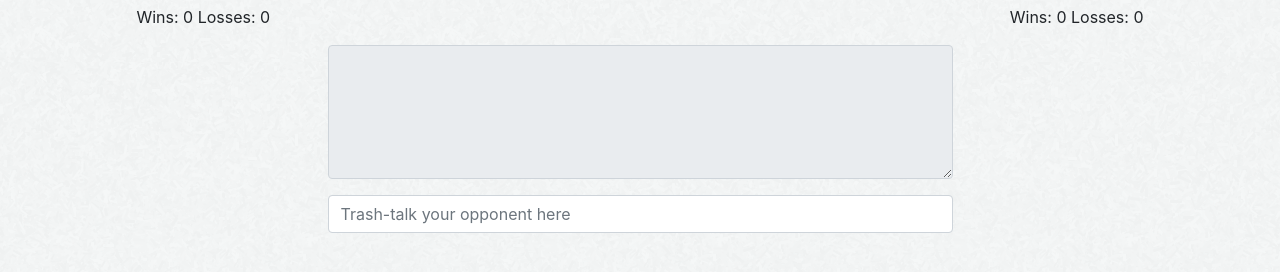
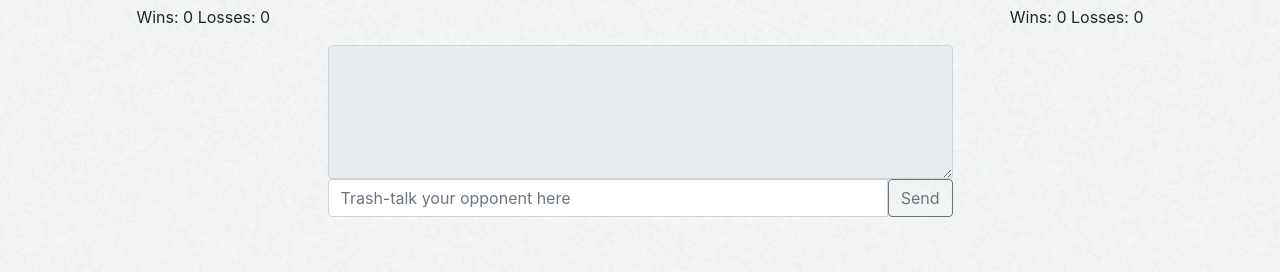
Before and after one commit to computeruser88/RPS-Multiplayer, a plain HTML site: page index.html in a window 1280 px wide. Shown: the part 348-620 px from the top of the page. Drawn offline with nearby package versions, Linux system fonts and the light colour scheme; no server answers.

Commit message:
Modified index.html

```diff
--- a/index.html
+++ b/index.html
@@ -81,14 +81,18 @@
         <div class="col-md-3"></div>
         <div class="col-md-6">
             <form id="chat-section">
-                <div class="form-group" align="center">
+                <div class="form-group">
                     <textarea class="form-control" id="exampleFormControlTextarea1" rows="5" readonly></textarea>
+                    <div class="input-group mb-3">
+                        <input type="text" class="form-control" id="chat-message" placeholder="Trash-talk your opponent here" aria-label="Name"
+                            aria-describedby="basic-addon2">
+                        <button id="send-button" class="btn btn-outline-secondary" type="button">Send</button>
+                    </div>
                 </div>
-                <div class="form-group">
-                    <input type="text" class="form-control" id="chat-input" placeholder="Trash-talk your opponent here">
-                </div>
-            </form>
+
         </div>
+        </form>
+    </div>
     </div>
 
     <script src="https://cdnjs.cloudflare.com/ajax/libs/popper.js/1.12.9/umd/popper.min.js" integrity="sha384-ApNbgh9B+Y1QKtv3Rn7W3mgPxhU9K/ScQsAP7hUibX39j7fakFPskvXusvfa0b4Q"
```
